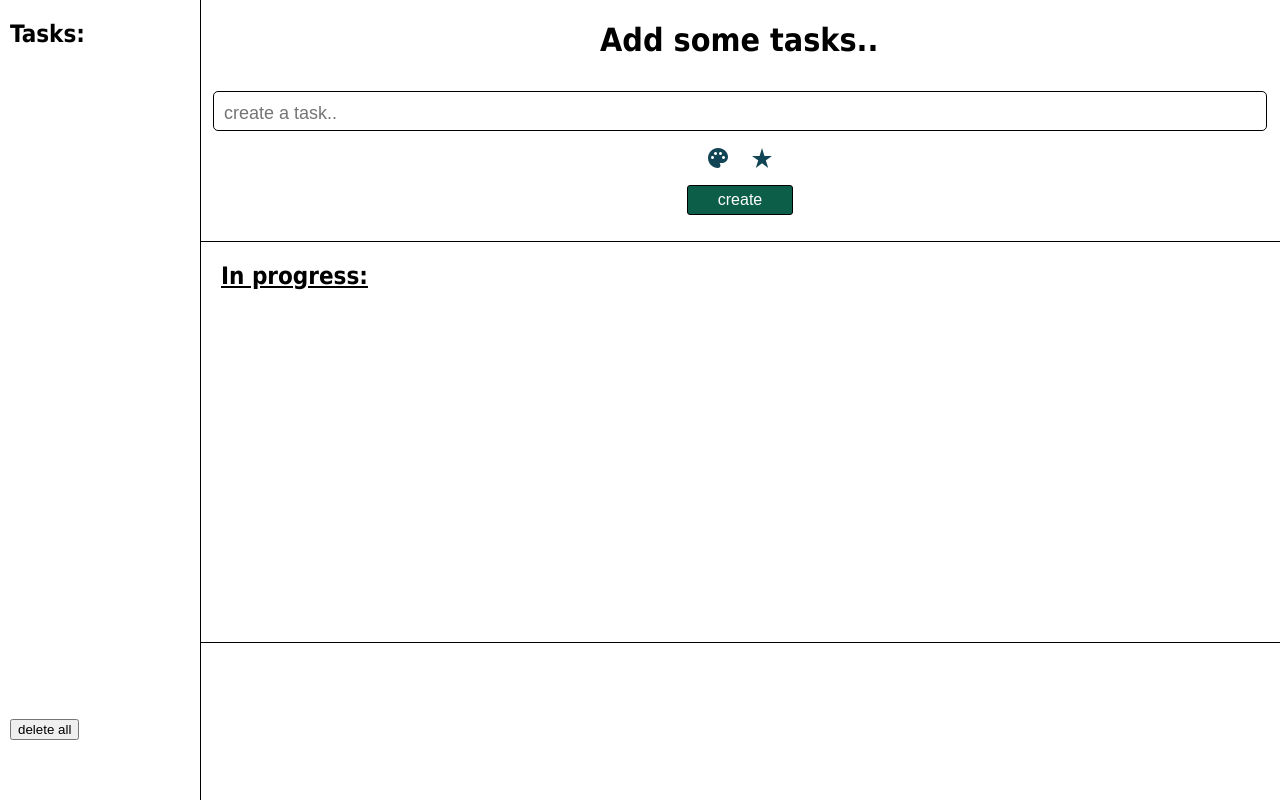
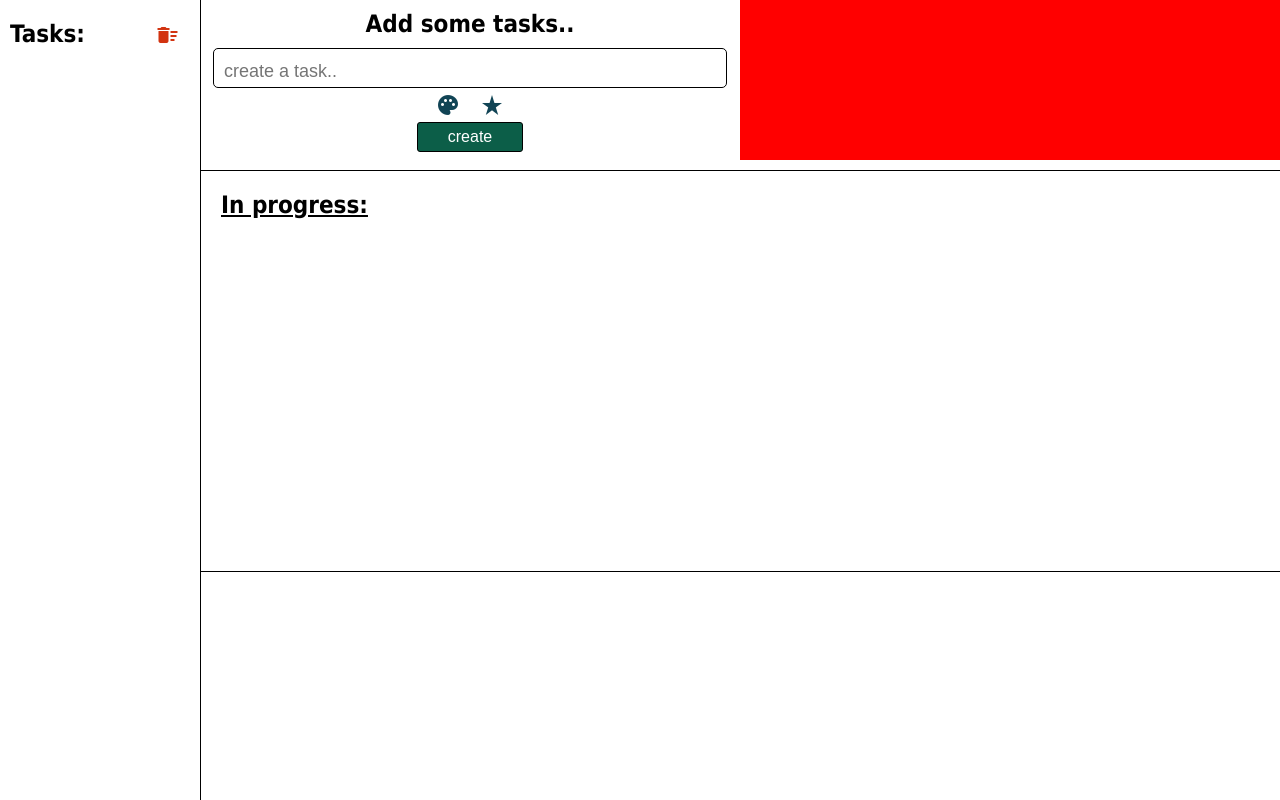
Before and after one commit to iliass1234/tasx-advanced-to-do-list, a plain HTML site: page index.html in a window 1280 px wide. Drawn offline with Linux system fonts and the light colour scheme.

Commit message:
adding good delete all button

```diff
--- a/index.html
+++ b/index.html
@@ -11,14 +11,21 @@
     <title>tasx</title>
 </head>
 <body>
+    <section id="top-section">
+
+        <div id="task-generator">
             <h1 id="title">Add some tasks..</h1>
-    <section id="task-generator">
             <input type="text" placeholder="create a task..">
             <div id="buttons-div">
                 <i id="choose-color-btn" class="material-icons buttns">palette</i>
                 <i id="important-btn" class="material-icons buttns">star_rate</i>
             </div>
             <button onclick="createrButton()" id="create-btn">create</button>
+        </div>
+        <div id="section-two">
+
+        </div>
+
     </section>
     <section id="bottom-section">
         <h1 id="in-progress-word">In progress: </h1>
@@ -26,7 +33,12 @@
     </section>
     <aside id="left-side">
         <h2>Tasks:</h2>
-        <button onclick="deleteAll()" id="delete-all-btn">delete all</button>
+        <button onclick="deleteAll()" id="delete-all-btn">
+            <span class="material-icons">
+                delete_sweep
+                </span>
+
+        </button>
     </aside>
     <script src="./script.js"></script>
 </body>
--- a/script.js
+++ b/script.js
@@ -12,7 +12,7 @@ function createAtask(text){
     checkBtn.style = 'color: white; font-weight: 900;padding: 0;border-radius: 3px;height: 20px; width: 20px; background-color: green;margin-right: 20px;border:none;'
     h2.innerText = text;
     h2.style = 'font-weight: 300;font-family: tahoma, sans-serif;font-size: 17px; color: black;'
-    node.style = 'background-color: yellow;border-bottom: 1px solid black;padding-left: 10px; align-items: center;justify-content: space-between; margin-top: 3px;; display: flex;font-size: 10px; color: white; height: 40px;width: 100%;'
+    node.style = 'background-color: lightgreen;border-bottom: 1px solid black;padding-left: 10px; align-items: center;justify-content: space-between; margin-top: 3px;; display: flex;font-size: 10px; color: white; height: auto;width: 100%;'
 
     checkBtn.onclick = function(){
         leftSide.removeChild(node);
--- a/style.css
+++ b/style.css
@@ -12,11 +12,12 @@ body{
 }
 #title{
     grid-column:2/3;
-    margin-left: calc(50% - 140px);
+    margin-bottom: 0;
+    margin-top: 10px;
 }
 #left-side{
     border-right: 1px solid black;
-    padding-top: 0px;
+    padding-top: 60px;
     overflow-y:auto;
     display: flex;
     flex-direction: column;
@@ -29,20 +30,16 @@ body{
     background-color: rgb(255, 255, 255);
 }
 #left-side > h2{
+    position: absolute;
+    top: 0px;
     margin-left: 10px;
-}
-#delete-all-btn{
-    justify-self:end;
-    position: absolute;
-    bottom: 60px;
-    left: 10px;
 }
 #task-generator{
     margin: 0px;
     display: flex;
     flex-direction: column;
     justify-content: start;
-    gap: 10px;
+    gap: 0px;
     align-items: center;
     position: relative;
     grid-column: 2/3;
@@ -94,6 +91,16 @@ body{
     border:none;
     background-color: rgb(34, 125, 105);
 }
+#top-section{
+    margin-bottom: 10px;
+    grid-column: 2/3;
+    display: flex;
+}
+#section-two{
+    height: 100%;
+    width: 100%;
+    background-color: red;
+}
 #bottom-section{
     grid-column: 2/3;
     border: 1px solid black;
@@ -106,3 +113,19 @@ body{
     margin-left: 20px;
     text-decoration: underline;
 }
+#delete-all-btn{
+    color: rgb(210, 51, 16);
+    background-color: transparent;
+    padding:0;
+    height: 35px; width: 35px;
+    border-radius: 50%;
+    border: none;
+    transition: 0.5s;
+    position: absolute;
+    top: 19px;
+    right:15px;
+}
+#delete-all-btn:hover{
+    background-color: rgb(220, 220, 220);
+
+}
```
Lines whose indentation alone changed are shown as unchanged.
